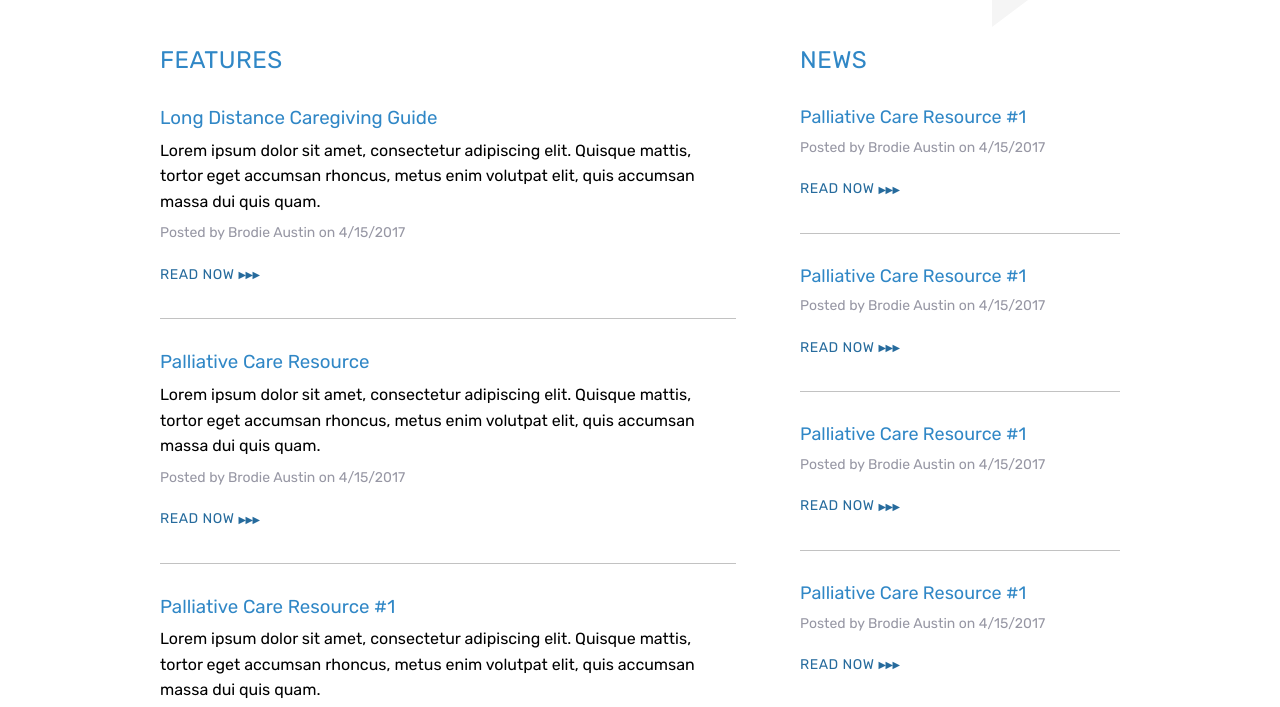
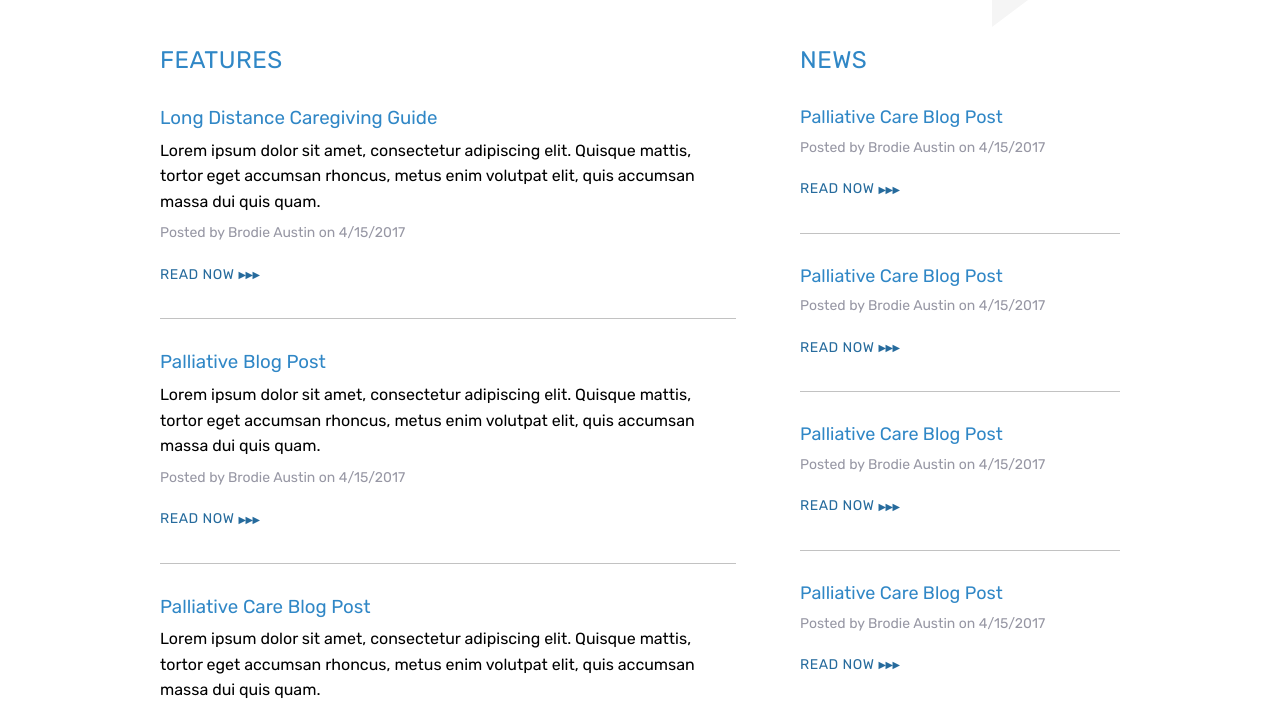
Before and after one commit to brodieaustin/stewartworksfoundation, a Jekyll site: the page built from blog/index.html, in a window 1280 px wide. Shown: the part 588-1295 px from the top of the page. Built offline with Jekyll 4.4.1, drawn with Linux system fonts in a browser that asks for light colours.

Commit message:
small tweaks before sharing

```diff
--- a/_scss/_homepage.scss
+++ b/_scss/_homepage.scss
@@ -44,5 +44,6 @@
     font-size: .8125rem;
     font-style: italic;
     color: $dark-grey;
+    z-index: 1000;
   }
 }
--- a/assets/css/styles.css
+++ b/assets/css/styles.css
@@ -685,7 +685,8 @@ a {
     left: 2rem;
     font-size: .8125rem;
     font-style: italic;
-    color: #9797A4; }
+    color: #9797A4;
+    z-index: 1000; }
 
 .page-content {
   position: relative; }
--- a/blog/index.html
+++ b/blog/index.html
@@ -25,13 +25,13 @@ description: 'Lorem ipsum dolor sit amet, consectetur adipiscing elit. Donec qui
         <a href="post" class="cta">Read now</a>
       </li>
       <li class="post-preview">
-        <h3>Palliative Care Resource</h3>
+        <h3>Palliative Blog Post</h3>
         <p>Lorem ipsum dolor sit amet, consectetur adipiscing elit. Quisque mattis, tortor eget accumsan rhoncus, metus enim volutpat elit, quis accumsan massa dui quis quam.</p>
         <p class="post-meta">Posted by Brodie Austin on 4/15/2017</p>
         <a href="post" class="cta">Read now</a>
       </li>
       <li class="post-preview">
-        <h3>Palliative Care Resource #1</h3>
+        <h3>Palliative Care Blog Post</h3>
         <p>Lorem ipsum dolor sit amet, consectetur adipiscing elit. Quisque mattis, tortor eget accumsan rhoncus, metus enim volutpat elit, quis accumsan massa dui quis quam.</p>
         <p class="post-meta">Posted by Brodie Austin on 4/15/2017</p>
         <a href="post" class="cta">Read now</a>
@@ -43,22 +43,22 @@ description: 'Lorem ipsum dolor sit amet, consectetur adipiscing elit. Donec qui
     <h2>News</h2>
     <ul class="posts">
       <li class="post-preview">
-        <h3>Palliative Care Resource #1</h3>
+        <h3>Palliative Care Blog Post</h3>
         <p class="post-meta">Posted by Brodie Austin on 4/15/2017</p>
         <a href="post" class="cta">Read now</a>
       </li>
       <li class="post-preview">
-        <h3>Palliative Care Resource #1</h3>
+        <h3>Palliative Care Blog Post</h3>
         <p class="post-meta">Posted by Brodie Austin on 4/15/2017</p>
         <a href="post" class="cta">Read now</a>
       </li>
       <li class="post-preview">
-        <h3>Palliative Care Resource #1</h3>
+        <h3>Palliative Care Blog Post</h3>
         <p class="post-meta">Posted by Brodie Austin on 4/15/2017</p>
         <a href="post" class="cta">Read now</a>
       </li>
       <li class="post-preview">
-        <h3>Palliative Care Resource #1</h3>
+        <h3>Palliative Care Blog Post</h3>
         <p class="post-meta">Posted by Brodie Austin on 4/15/2017</p>
         <a href="post" class="cta">Read now</a>
       </li>
--- a/index.html
+++ b/index.html
@@ -12,9 +12,9 @@ layout: 'base'
   <div class="container">
     <div class="hero-cta">
       <p>Palliative care resources and support for caregivers, families, and professionals.</p>
-      <a href="#" class="cta">Learn more</a>
+      <a href="about" class="cta">Learn more</a>
     </div>
-    <a href="#" class="hero-caption">Sketch #6, Acrylic on paper, June 2014</a>
+    <a href="gallery" class="hero-caption">Sketch #6, Acrylic on paper, June 2014</a>
   </div>
 </section>
 
--- a/support/index.html
+++ b/support/index.html
@@ -13,7 +13,7 @@ description: 'Lorem ipsum dolor sit amet, consectetur adipiscing elit. Donec qui
   <aside class="section-aside">
     <figure class="page-figure">
       <a href="#">
-        <img src="http://localhost:3000/assets/img/gallery/1011604_10202590492417798_1343626693989322325_n.jpg">
+        <img src="{{ site.baseurl }}/assets/img/gallery/1011604_10202590492417798_1343626693989322325_n.jpg">
         <figcaption>
           Picture, 1999
         </figcaption>
```
